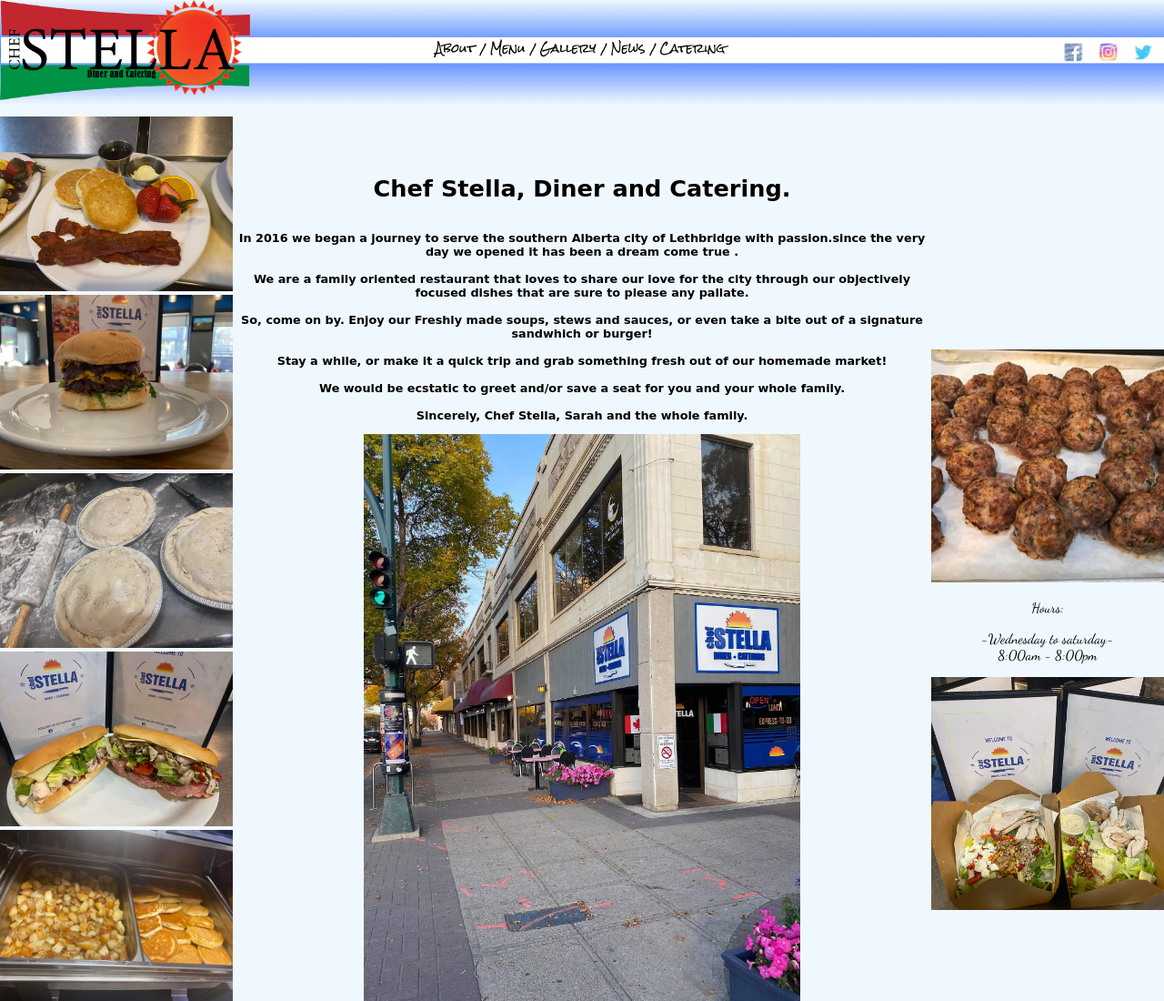
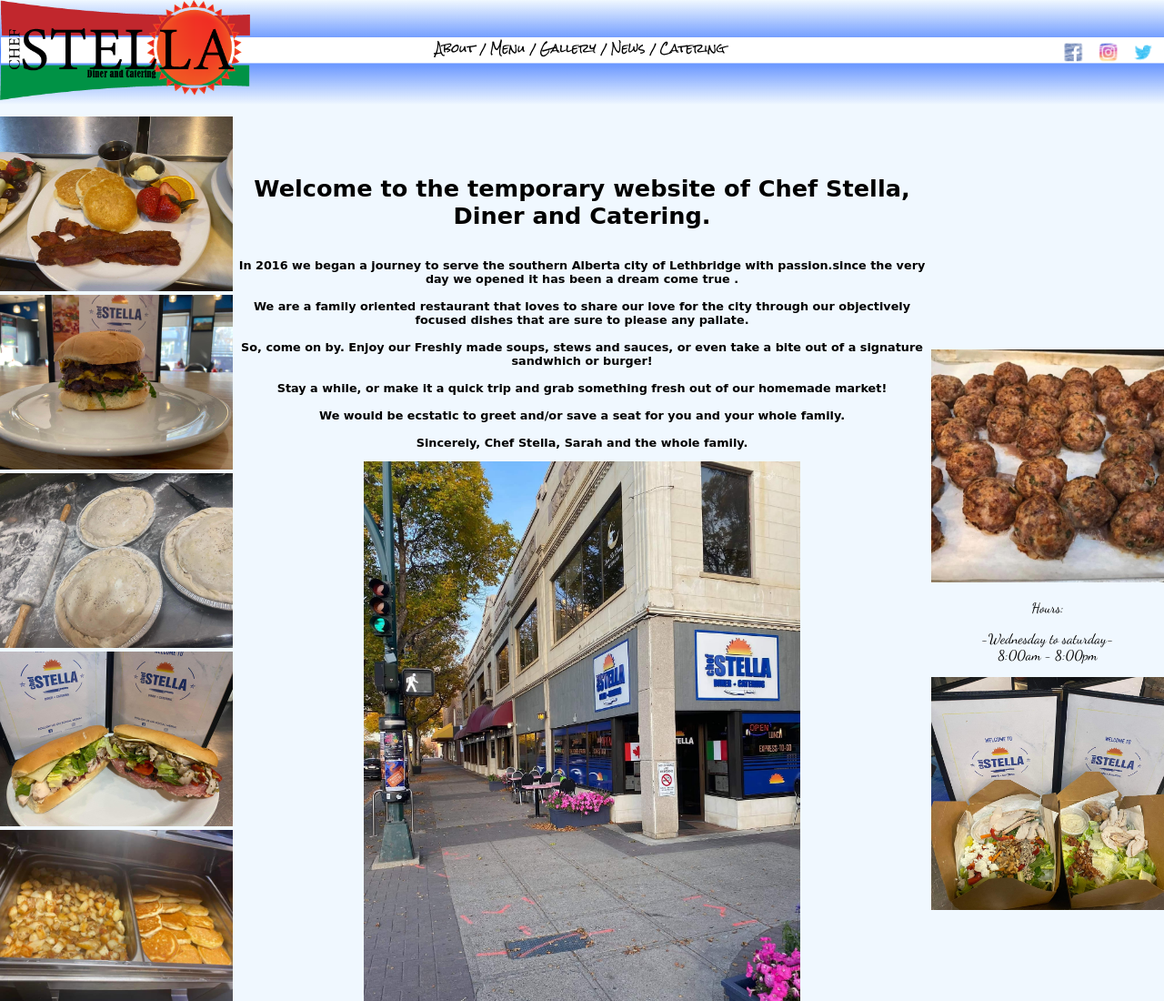
Before and after one commit to eSqire/chef.eSqire.github.io, a plain HTML site: page index.html in a window 1280 px wide. Shown: the top 1100 px of the page at 91% size. Drawn offline with Linux system fonts and the light colour scheme; a web font is replaced by a local one.

Commit message:
Update index.html

```diff
--- a/index.html
+++ b/index.html
@@ -39,7 +39,7 @@
 </div>
 <div class="col-13">
 <div class="welcome petite">
-    <p><b><h1>Chef Stella, Diner and Catering.</h1><br>
+    <p><b><h1>Welcome to the temporary website of Chef Stella, Diner and Catering.</h1><br>
       In 2016 we began a journey to serve the southern Alberta city of Lethbridge with passion.since the very day we opened it has been a dream come true .<br><br>We are a family oriented restaurant that loves to share our love for the city through our objectively focused dishes that are sure to please any pallate.<br><br>So, come on by. Enjoy our Freshly made soups, stews and sauces, or even take a bite out of a signature sandwhich or burger! <br><br>Stay a while, or make it a quick trip and grab something fresh out of our homemade market!<br><br>We would be ecstatic to greet and/or save a seat for you and your whole family. <br><br>Sincerely, Chef Stella, Sarah and the whole family.</b></p>
     <img class="store-front" style="height:50vw" src="Images\FacebookIMGS\243911178_4801006763277883_7021173017362571089_n.jpg">
 </div></div>
```
